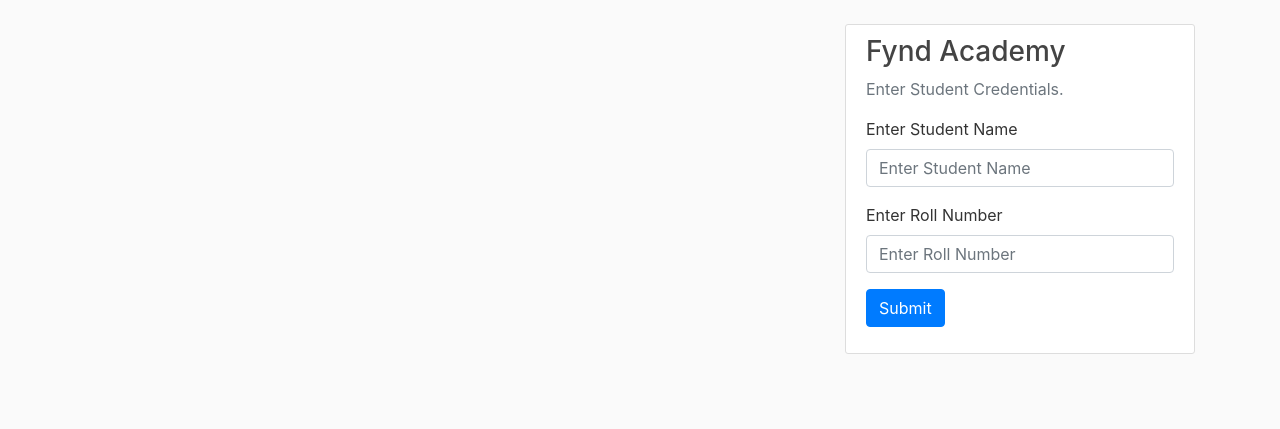
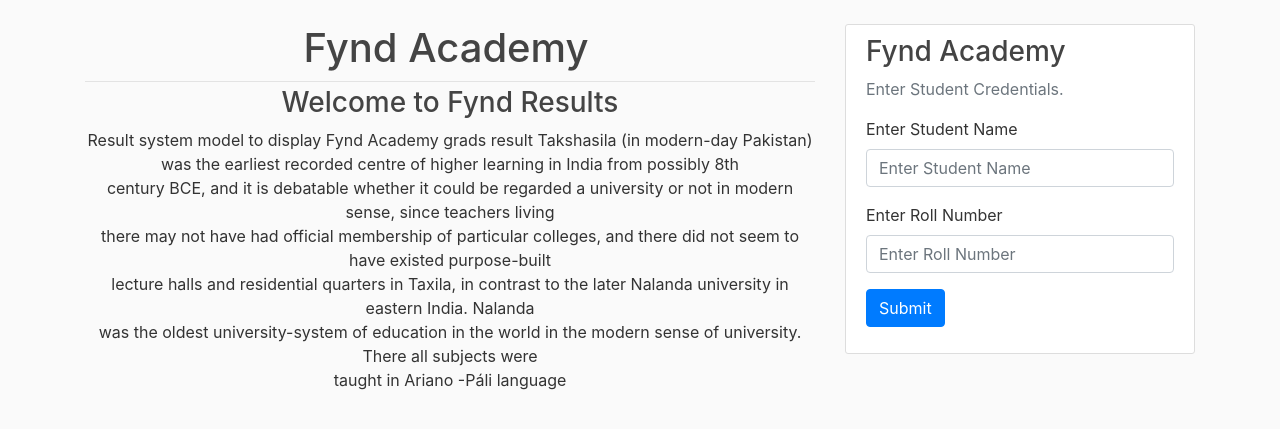
Before and after one commit to nehaguptavns438/result_system, a Flask app: page / in a window 1280 px wide. Shown: the part 56-485 px from the top of the page. Run offline with Flask 2, Linux system fonts and the light colour scheme; some libraries are stand-ins or nearby versions.

Commit message:
Adding endpage and revamping homepage

```diff
--- a/resultsystem/routes.py
+++ b/resultsystem/routes.py
@@ -67,7 +67,7 @@ def home():
         else:
             flash("Roll No associated with name not found in DB", "info")
             return redirect('/')
-    return render_template("home.html")
+    return render_template("home.html",posts=posts)
 
 @app.route("/resendotp", methods=['POST'])
 def resend():
@@ -140,6 +140,11 @@ def validateotp(rollno):
             return render_template("home.html", msg = "Otp not verified Wrong OTP!")
         return render_template("home.html", msg = "Session Expired (Otp Already Used) Try again !")
 
+@app.route("/endpage", methods=['GET'])
+def endpage():
+    #Delete the generated pdf after sending email
+    # removePdf()
+    return render_template("endpage.html",message="Check your Email for the result")
 
 
 @app.route("/adminlogin", methods=['GET', 'POST'])
@@ -211,8 +216,10 @@ def update():
             stu.english_marks = english_marks
             db.session.add(stu)
             db.session.commit()
+            flash("Data updated Successfully")
+
             return redirect('/adminview')
-            flash("Data Inserted Successfully")
+
         return redirect('/adminlogin')
 
 @app.route("/delete/<int:rollno>")
@@ -222,5 +229,6 @@ def delete(rollno):
         stu = Student.query.filter_by(rollno=rollno).first()
         db.session.delete(stu)
         db.session.commit()
+        flash("Data Deleted Successfully")
         return redirect("/adminview")
     return redirect('/adminlogin')
--- a/resultsystem/static/main.css
+++ b/resultsystem/static/main.css
@@ -1,4 +1,5 @@
 body {
+
     background: #fafafa;
     color: #333333;
     margin-top: 5rem;
@@ -33,6 +34,7 @@ body {
   }
 
   .article-title {
+    text-align:center;
     color: #444444;
   }
 
@@ -42,6 +44,7 @@ body {
   }
 
   .article-content {
+    text-align:center;
     white-space: pre-line;
   }
 
@@ -52,6 +55,7 @@ body {
   }
 
   .article-metadata {
+    text-align:center;
     padding-bottom: 1px;
     margin-bottom: 4px;
     border-bottom: 1px solid #e3e3e3
--- a/resultsystem/templates/home.html
+++ b/resultsystem/templates/home.html
@@ -1,8 +1,19 @@
-{% extends "layout.html"%}
+{% extends "layout.html" %}
 {% block content%}
     {% for post in posts %}
-        <h1>{{post.title}}</h1>
-        <p> By {{post.author}} on {{post.date_posted}}</p>
-        <p>{{ post.content}}</p>
+    <article class="media content-section, center">
+        <div class="media-body">
+          <div class="article-metadata">
+          <h1 class="mr-2">{{ post.author }}</h>
+          </div>
+          <h3 class="article-title">{{ post.title }}</h3>
+          <p class="article-content">{{ post.content }} Takshasila (in modern-day Pakistan) was the earliest recorded centre of higher learning in India from possibly 8th
+            century BCE, and it is debatable whether it could be regarded a university or not in modern sense, since teachers living
+            there may not have had official membership of particular colleges, and there did not seem to have existed purpose-built
+            lecture halls and residential quarters in Taxila, in contrast to the later Nalanda university in eastern India. Nalanda
+            was the oldest university-system of education in the world in the modern sense of university. There all subjects were
+            taught in Ariano -Páli language</p>
+        </div>
+      </article>
     {% endfor%}
-{% endblock content%}
+{% endblock content %}
```
Also changed, not shown: resultsystem/templates/adminview.html (+18 -14 lines), resultsystem/templates/endpage.html (added, +44 -0 lines).
